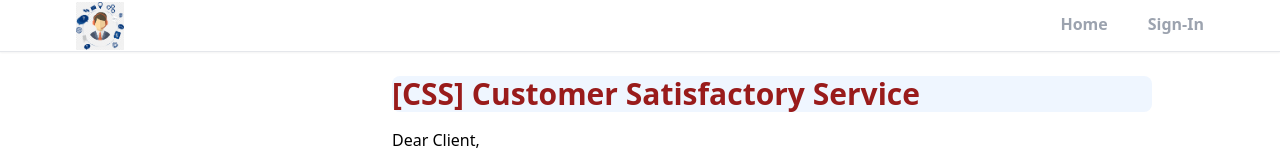
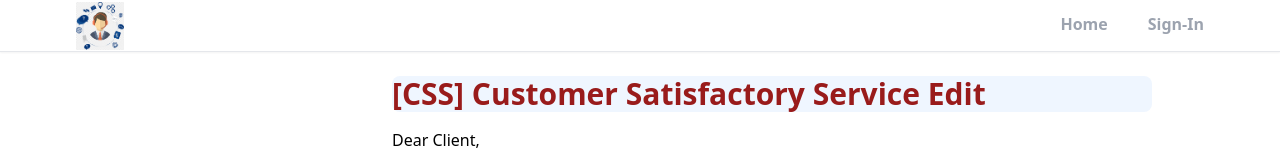
Before and after one commit to iCrudGit/customer-satisfactory, a React (Create React App) app: page / in a window 1280 px wide. Shown: the top 156 px of the page. Built offline with nearby package versions, Linux system fonts and the light colour scheme.

Commit message:
CSS name

```diff
--- a/src/pages/Home.jsx
+++ b/src/pages/Home.jsx
@@ -33,7 +33,7 @@ const Home = () => {
           role="alert"
         >
           <h1 className="text-3xl mt-6 font-semibold">
-            [CSS] Customer Satisfactory Service
+            [CSS] Customer Satisfactory Service Edit
           </h1>
         </div>
 
```
